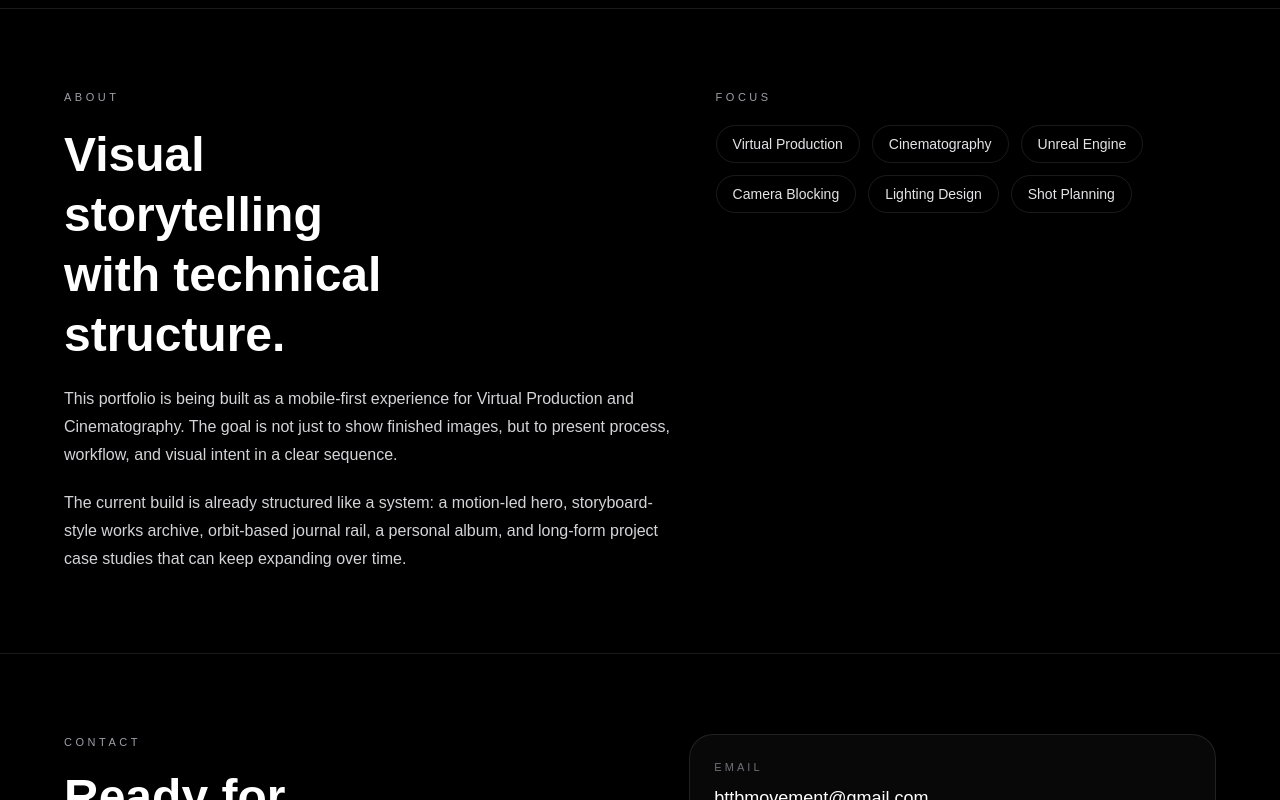
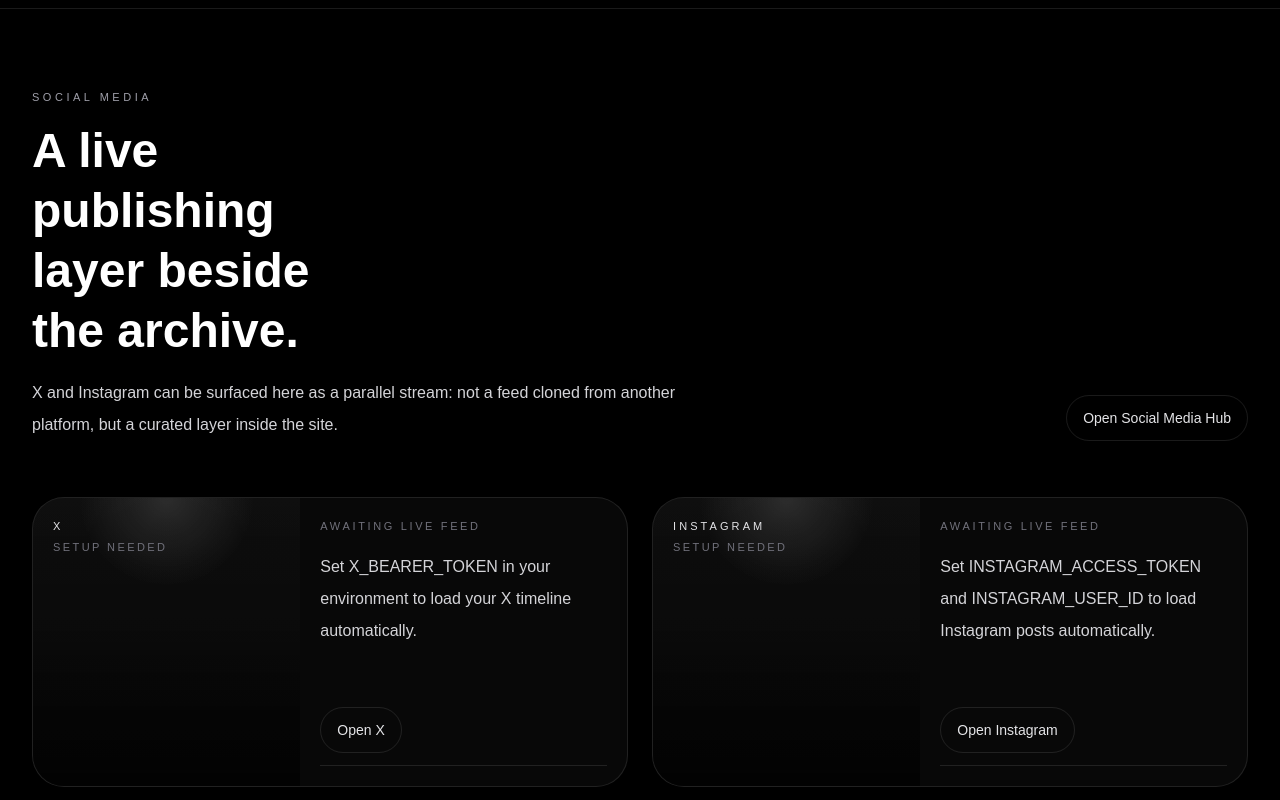
Before and after one commit to BTTBMOVEMENT/vp-portfolio, a Next.js app: page / in a window 1280 px wide. Shown: the part 5840-6640 px from the top of the page. Built offline with nearby package versions, Linux system fonts and the light colour scheme.

Commit message:
Add social media gateway and home teaser

```diff
--- /dev/null
+++ b/app/api/social-summary/route.ts
@@ -0,0 +1,52 @@
+import {
+  getInstagramPosts,
+  getInstagramProfileUrl,
+  getXPosts,
+  getXProfileUrl,
+} from "../../../lib/social";
+
+export const runtime = "nodejs";
+export const dynamic = "force-dynamic";
+
+export async function GET() {
+  const [xResult, instagramResult] = await Promise.all([
+    getXPosts(),
+    getInstagramPosts(),
+  ]);
+
+  const xLatest = xResult.posts[0];
+  const instagramLatest = instagramResult.posts[0];
+
+  return Response.json({
+    x: {
+      mode: xResult.mode,
+      message: xResult.message,
+      profileUrl: getXProfileUrl(),
+      latest: xLatest
+        ? {
+            id: xLatest.id,
+            text: xLatest.text,
+            createdAt: xLatest.createdAt,
+            mediaUrl: xLatest.mediaUrl,
+            mediaType: xLatest.mediaType,
+            permalink: xLatest.permalink,
+          }
+        : null,
+    },
+    instagram: {
+      mode: instagramResult.mode,
+      message: instagramResult.message,
+      profileUrl: getInstagramProfileUrl(),
+      latest: instagramLatest
+        ? {
+            id: instagramLatest.id,
+            text: instagramLatest.text,
+            createdAt: instagramLatest.createdAt,
+            mediaUrl: instagramLatest.mediaUrl,
+            mediaType: instagramLatest.mediaType,
+            permalink: instagramLatest.permalink,
+          }
+        : null,
+    },
+  });
+}
--- a/app/page.tsx
+++ b/app/page.tsx
@@ -6,6 +6,7 @@ import HeroVideoScrub from "../components/home/HeroVideoScrub";
 import WorksStoryboardTeaser from "../components/home/WorksStoryboardTeaser";
 import JournalOrbit from "../components/home/JournalOrbit";
 import MyAlbumGateway from "../components/home/MyAlbumGateway";
+import SocialMediaGateway from "../components/home/SocialMediaGateway";
 
 const profile = {
   name: "BTTB Movement",
@@ -56,6 +57,8 @@ export default function Page() {
 
         <MyAlbumGateway />
 
+        <SocialMediaGateway />
+
         <section id="about" className="border-t border-white/10 px-5 py-20 sm:px-8">
           <div className="mx-auto grid max-w-6xl gap-10 lg:grid-cols-[1.1fr_0.9fr]">
             <motion.div
@@ -82,7 +85,8 @@ export default function Page() {
               <p className="max-w-2xl text-sm leading-7 text-zinc-300 sm:text-base">
                 The current build is already structured like a system: a motion-led hero,
                 storyboard-style works archive, orbit-based journal rail, a personal album,
-                and long-form project case studies that can keep expanding over time.
+                a social publishing layer, and long-form project case studies that can
+                keep expanding over time.
               </p>
             </motion.div>
 
@@ -139,7 +143,8 @@ export default function Page() {
 
                 <p className="max-w-xl text-sm leading-7 text-zinc-300 sm:text-base">
                   The home page now ties together the hero sequence, works archive,
-                  journal orbit, and personal album into one continuous visual system.
+                  journal orbit, personal album, and social publishing layer into one
+                  continuous visual system.
                 </p>
               </motion.div>
 
@@ -202,6 +207,16 @@ export default function Page() {
                       /my-album
                     </Link>
                   </div>
+
+                  <div className="flex items-start justify-between gap-4">
+                    <span className="text-zinc-500">Social Media</span>
+                    <Link
+                      href="/social-media"
+                      className="underline decoration-white/20 underline-offset-4"
+                    >
+                      /social-media
+                    </Link>
+                  </div>
                 </div>
               </motion.div>
             </div>
@@ -213,7 +228,7 @@ export default function Page() {
               viewport={{ amount: 0.4 }}
               transition={{ duration: 0.75, ease: "easeOut" }}
             >
-              {profile.name} / My Album gateway step
+              {profile.name} / Social gateway step
             </motion.footer>
           </div>
         </section>
--- /dev/null
+++ b/components/home/SocialMediaGateway.tsx
@@ -0,0 +1,235 @@
+"use client";
+
+import { useEffect, useState } from "react";
+import Link from "next/link";
+import { motion } from "motion/react";
+
+type SocialPlatformSummary = {
+  mode: "live" | "setup-required" | "error";
+  message?: string;
+  profileUrl: string;
+  latest: null | {
+    id: string;
+    text: string;
+    createdAt?: string;
+    mediaUrl?: string;
+    mediaType?: string;
+    permalink: string;
+  };
+};
+
+type SocialSummaryResponse = {
+  x: SocialPlatformSummary;
+  instagram: SocialPlatformSummary;
+};
+
+function truncateText(value: string, length: number) {
+  if (value.length <= length) return value;
+  return `${value.slice(0, length).trim()}…`;
+}
+
+function formatDate(value?: string) {
+  if (!value) return "";
+  try {
+    return new Intl.DateTimeFormat("en-US", {
+      dateStyle: "medium",
+    }).format(new Date(value));
+  } catch {
+    return value;
+  }
+}
+
+function SocialCard({
+  label,
+  summary,
+}: {
+  label: "X" | "Instagram";
+  summary: SocialPlatformSummary | null;
+}) {
+  const isLoading = summary === null;
+
+  return (
+    <div className="overflow-hidden rounded-[2rem] border border-white/10 bg-white/[0.03]">
+      <div className="grid gap-0 sm:grid-cols-[0.9fr_1.1fr]">
+        <div className="relative min-h-[18rem] bg-[radial-gradient(circle_at_top,rgba(255,255,255,0.08),transparent_28%)]">
+          {summary?.latest?.mediaUrl ? (
+            <img
+              src={summary.latest.mediaUrl}
+              alt=""
+              className="h-full w-full object-cover"
+            />
+          ) : (
+            <div className="absolute inset-0 bg-[radial-gradient(circle_at_top,rgba(255,255,255,0.06),transparent_28%),linear-gradient(180deg,rgba(255,255,255,0.03),rgba(255,255,255,0.01))]" />
+          )}
+
+          <div className="absolute inset-0 bg-gradient-to-b from-black/5 via-black/25 to-black/80" />
+
+          <div className="absolute left-5 top-5 space-y-1">
+            <p className="text-[11px] uppercase tracking-[0.28em] text-zinc-200">
+              {label}
+            </p>
+            <p className="text-[11px] uppercase tracking-[0.22em] text-zinc-500">
+              {isLoading
+                ? "Loading"
+                : summary?.mode === "live"
+                ? "Latest Post"
+                : summary?.mode === "setup-required"
+                ? "Setup Needed"
+                : "Connection Error"}
+            </p>
+          </div>
+        </div>
+
+        <div className="flex flex-col justify-between gap-6 p-5">
+          <div className="space-y-4">
+            {isLoading ? (
+              <>
+                <div className="h-3 w-24 rounded-full bg-white/10" />
+                <div className="space-y-2">
+                  <div className="h-3 w-full rounded-full bg-white/10" />
+                  <div className="h-3 w-[92%] rounded-full bg-white/10" />
+                  <div className="h-3 w-[70%] rounded-full bg-white/10" />
+                </div>
+              </>
+            ) : summary?.mode === "live" && summary.latest ? (
+              <>
+                <p className="text-[11px] uppercase tracking-[0.24em] text-zinc-500">
+                  {formatDate(summary.latest.createdAt)}
+                </p>
+
+                <p className="text-sm leading-8 text-zinc-200 sm:text-base">
+                  {summary.latest.text?.trim()
+                    ? truncateText(summary.latest.text, 220)
+                    : "No caption."}
+                </p>
+              </>
+            ) : (
+              <>
+                <p className="text-[11px] uppercase tracking-[0.24em] text-zinc-500">
+                  Awaiting Live Feed
+                </p>
+
+                <p className="text-sm leading-8 text-zinc-300 sm:text-base">
+                  {summary?.message ||
+                    "This platform is ready for live sync once credentials are connected."}
+                </p>
+              </>
+            )}
+          </div>
+
+          <div className="space-y-3">
+            <div className="flex flex-wrap gap-3">
+              <a
+                href={summary?.profileUrl || "#"}
+                target="_blank"
+                rel="noreferrer"
+                className="rounded-full border border-white/10 px-4 py-3 text-sm text-zinc-200 transition hover:border-white/30 hover:text-white"
+              >
+                Open {label}
+              </a>
+
+              {summary?.latest?.permalink && (
+                <a
+                  href={summary.latest.permalink}
+                  target="_blank"
+                  rel="noreferrer"
+                  className="rounded-full border border-white/10 px-4 py-3 text-sm text-zinc-200 transition hover:border-white/30 hover:text-white"
+                >
+                  Open Post
+                </a>
+              )}
+            </div>
+
+            <div className="h-px w-full bg-white/10" />
+          </div>
+        </div>
+      </div>
+    </div>
+  );
+}
+
+export default function SocialMediaGateway() {
+  const [data, setData] = useState<SocialSummaryResponse | null>(null);
+
+  useEffect(() => {
+    const controller = new AbortController();
+
+    async function load() {
+      try {
+        const response = await fetch("/api/social-summary", {
+          signal: controller.signal,
+          cache: "no-store",
+        });
+
+        if (!response.ok) return;
+
+        const json = (await response.json()) as SocialSummaryResponse;
+        setData(json);
+      } catch {
+        // ignore teaser fetch errors; page still works
+      }
+    }
+
+    void load();
+
+    return () => controller.abort();
+  }, []);
+
+  return (
+    <section className="border-t border-white/10 px-5 py-20 sm:px-8">
+      <div className="mx-auto max-w-[1500px]">
+        <motion.div
+          className="mb-14 flex flex-col gap-8 xl:flex-row xl:items-end xl:justify-between"
+          initial={{ opacity: 0, y: 70 }}
+          whileInView={{ opacity: 1, y: 0 }}
+          viewport={{ amount: 0.2 }}
+          transition={{ duration: 0.9, ease: "easeOut" }}
+        >
+          <div className="max-w-3xl space-y-4">
+            <p className="text-[11px] uppercase tracking-[0.32em] text-zinc-400">
+              Social Media
+            </p>
+
+            <h2 className="max-w-[13ch] text-3xl font-semibold leading-tight sm:text-4xl md:text-5xl">
+              A live publishing layer beside the archive.
+            </h2>
+
+            <p className="max-w-2xl text-sm leading-8 text-zinc-300 sm:text-base">
+              X and Instagram can be surfaced here as a parallel stream: not a feed
+              cloned from another platform, but a curated layer inside the site.
+            </p>
+          </div>
+
+          <div className="flex flex-col gap-4 sm:flex-row sm:items-center">
+            <Link
+              href="/social-media"
+              className="inline-flex rounded-full border border-white/10 px-4 py-3 text-sm text-zinc-200 transition hover:border-white/30 hover:text-white"
+            >
+              Open Social Media Hub
+            </Link>
+          </div>
+        </motion.div>
+
+        <div className="grid gap-6 xl:grid-cols-2">
+          <motion.div
+            initial={{ opacity: 0, y: 80 }}
+            whileInView={{ opacity: 1, y: 0 }}
+            viewport={{ amount: 0.15 }}
+            transition={{ duration: 0.9, ease: "easeOut" }}
+          >
+            <SocialCard label="X" summary={data?.x ?? null} />
+          </motion.div>
+
+          <motion.div
+            initial={{ opacity: 0, y: 80 }}
+            whileInView={{ opacity: 1, y: 0 }}
+            viewport={{ amount: 0.15 }}
+            transition={{ duration: 0.9, ease: "easeOut", delay: 0.06 }}
+          >
+            <SocialCard label="Instagram" summary={data?.instagram ?? null} />
+          </motion.div>
+        </div>
+      </div>
+    </section>
+  );
+}
```
